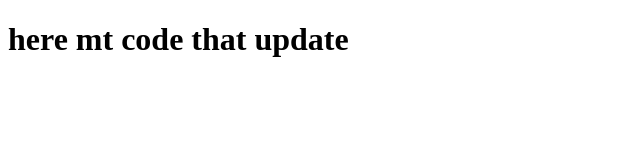
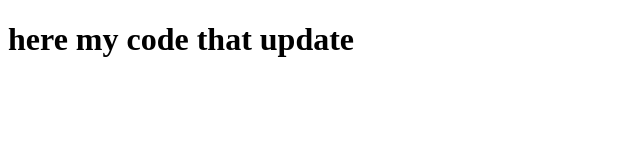
Before and after one commit to paulworking123/my-portfolio, a plain HTML site: page yeng.html in a window 1280 px wide. Shown: the whole page, without its empty margins (0-640 px from the left). Drawn offline with Linux system fonts and the light colour scheme.

Commit message:
update my code

```diff
--- a/yeng.html
+++ b/yeng.html
@@ -7,7 +7,7 @@
 
 </head>
 <body>
-    <h1>here mt code that update</h1>
+    <h1>here my code that update</h1>
 
 </body>
 </html>
```
